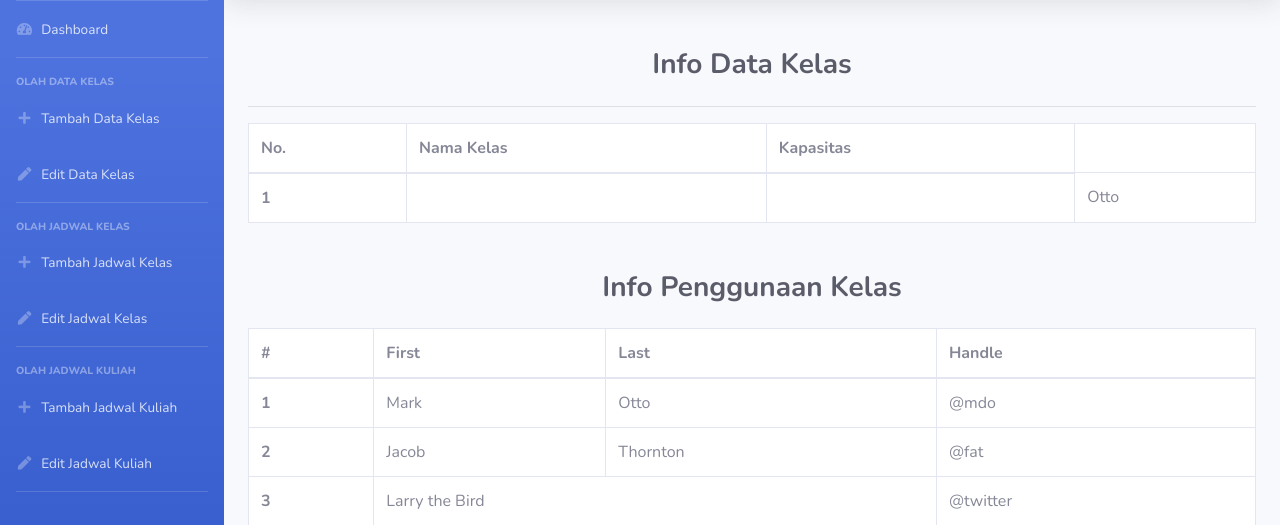
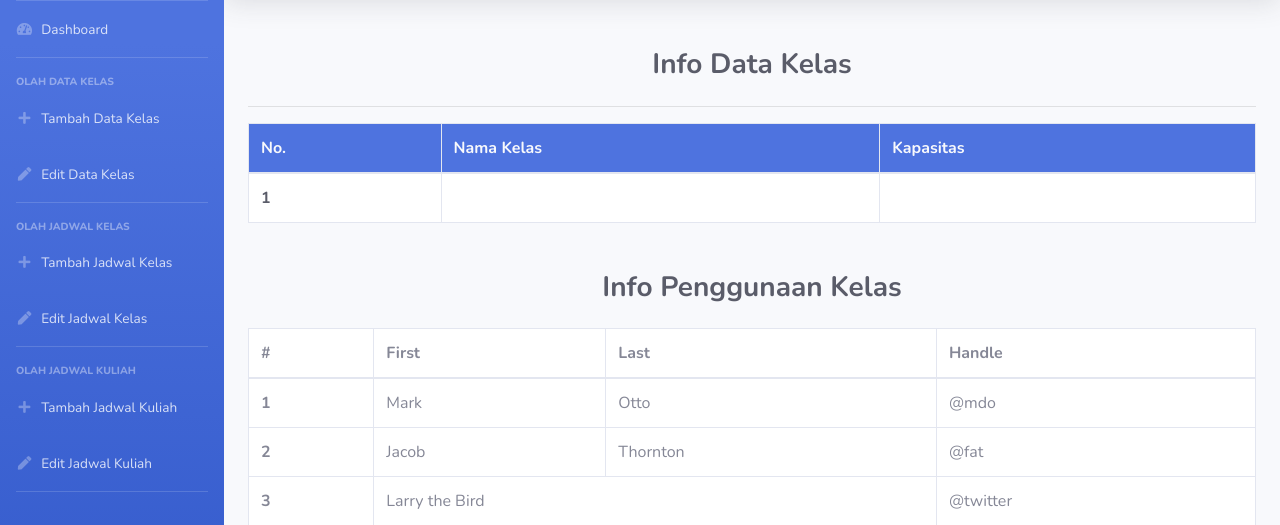
Before and after one commit to adeprianto/Sistem-Booking-Kelas, a CodeIgniter app: page /database/admin in a window 1280 px wide. Shown: the part 70-595 px from the top of the page. Run offline with CodeIgniter, Linux system fonts and the light colour scheme; tables that the repository leaves empty or names only in its code hold one stand-in row (values such as "Sample post"); data that the repository does not hold is empty.

Commit message:
Melakukan perubahan pada view

```diff
--- a/application/views/admin/dashboard.php
+++ b/application/views/admin/dashboard.php
@@ -8,19 +8,18 @@
     <table class="table table-bordered bg-white mb-5">
         <thead>
             <tr>
-                <th scope="col">No.</th>
-                <th scope="col">Nama Kelas</th>
-                <th scope="col">Kapasitas</th>
+                <th scope="col" class="bg-primary text-light">No.</th>
+                <th scope="col" class="bg-primary text-light">Nama Kelas</th>
+                <th scope="col" class="bg-primary text-light">Kapasitas</th>
             </tr>
         </thead>
         <tbody>
             <?php $i = 1;
             foreach ($data_kelas as $kelas) { ?>
                 <tr>
-                    <th scope="row"><?= $i; ?></th>
-                    <td><?= $kelas->nama_ruangan; ?></td>
-                    <td><?= $kelas->kapasitas; ?></td>
-                    <td>Otto</td>
+                    <th scope="row" class="text-gray-800"><?= $i; ?></th>
+                    <td class="text-gray-800"><?= $kelas->nama_ruangan; ?></td>
+                    <td class="text-gray-800"><?= $kelas->kapasitas; ?></td>
                 </tr>
                 <?php $i++;
             } ?>
--- a/application/views/user/home.php
+++ b/application/views/user/home.php
@@ -23,9 +23,9 @@
             <?php $i = 1;
             foreach ($data_kelas as $kelas) { ?>
                 <tr>
-                    <th scope="row"><?= $i; ?></th>
-                    <td><?= $kelas->nama_ruangan; ?></td>
-                    <td><?= $kelas->kapasitas; ?></td>
+                    <th scope="row" class="text-gray-800"><?= $i; ?></th>
+                    <td class="text-gray-800"><?= $kelas->nama_ruangan; ?></td>
+                    <td class="text-gray-800"><?= $kelas->kapasitas; ?></td>
                 </tr>
                 <?php $i++;
             } ?>
```
